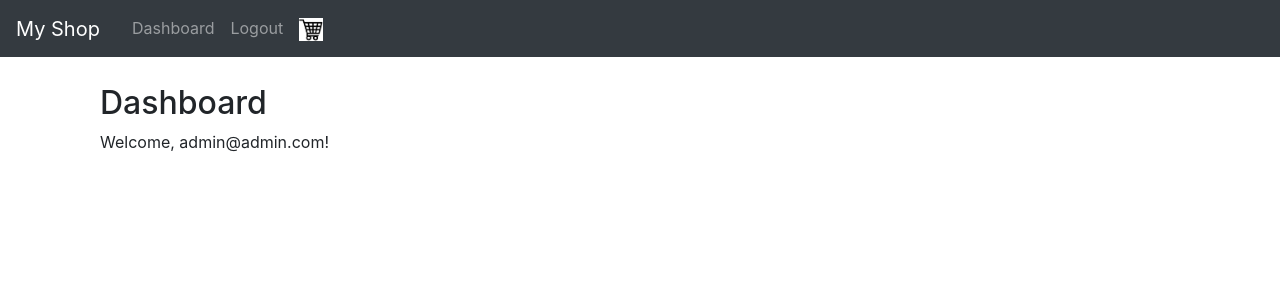
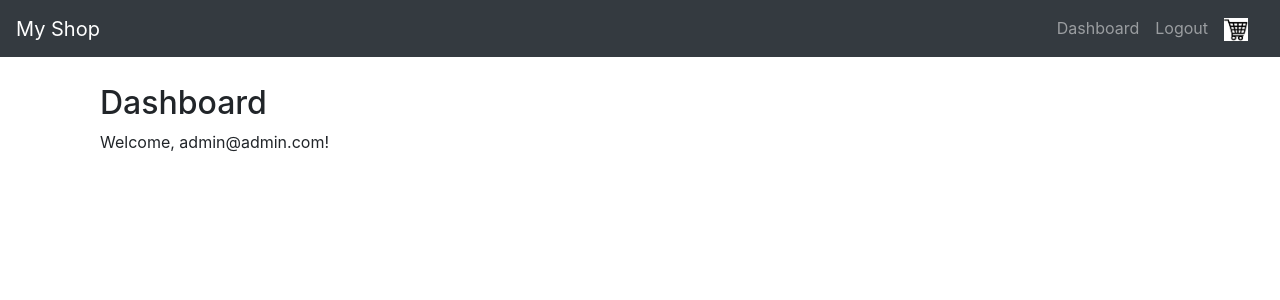
Before and after one commit to Dobauron/PC_SHOP, a Django app: page /accounts/dashboard/ in a window 1280 px wide. Shown: the top 300 px of the page. Run offline with Django 5.2, Linux system fonts and the light colour scheme; a user stored in the database is signed in; data comes from the database, SQL or seed files in the repository; both versions use the stored data as it was after the commit; some libraries are stand-ins or nearby versions.

Commit message:
Move dashboard, cart, logout to right side

```diff
--- a/pc_shop/shop/templates/base.html
+++ b/pc_shop/shop/templates/base.html
@@ -30,7 +30,10 @@
         .cart-icon {
             width: 24px;
             height: auto;
-            background-color: #343a40;
+        }
+        /* Ensure the navbar links are aligned to the right */
+        .navbar-nav.ml-auto {
+            margin-left: auto;
         }
     </style>
 </head>
@@ -42,6 +45,9 @@
     </button>
     <div class="collapse navbar-collapse" id="navbarCollapse">
         <ul class="navbar-nav mr-auto">
+            <!-- Left side of the navbar can be empty or include additional items -->
+        </ul>
+        <ul class="navbar-nav ml-auto">
             {% if user.is_authenticated %}
                 <li class="nav-item">
                     <a class="nav-link" href="{% url 'accounts:dashboard' %}">Dashboard</a>
@@ -57,7 +63,6 @@
                         <img src="{% static 'images/cart.png' %}" alt="Cart" class="cart-icon">
                     </a>
                 </li>
-
             {% else %}
                 <li class="nav-item">
                     <a class="nav-link" href="{% url 'accounts:login' %}">Login</a>
```
Also changed, not shown: pc_shop/db.sqlite3.
